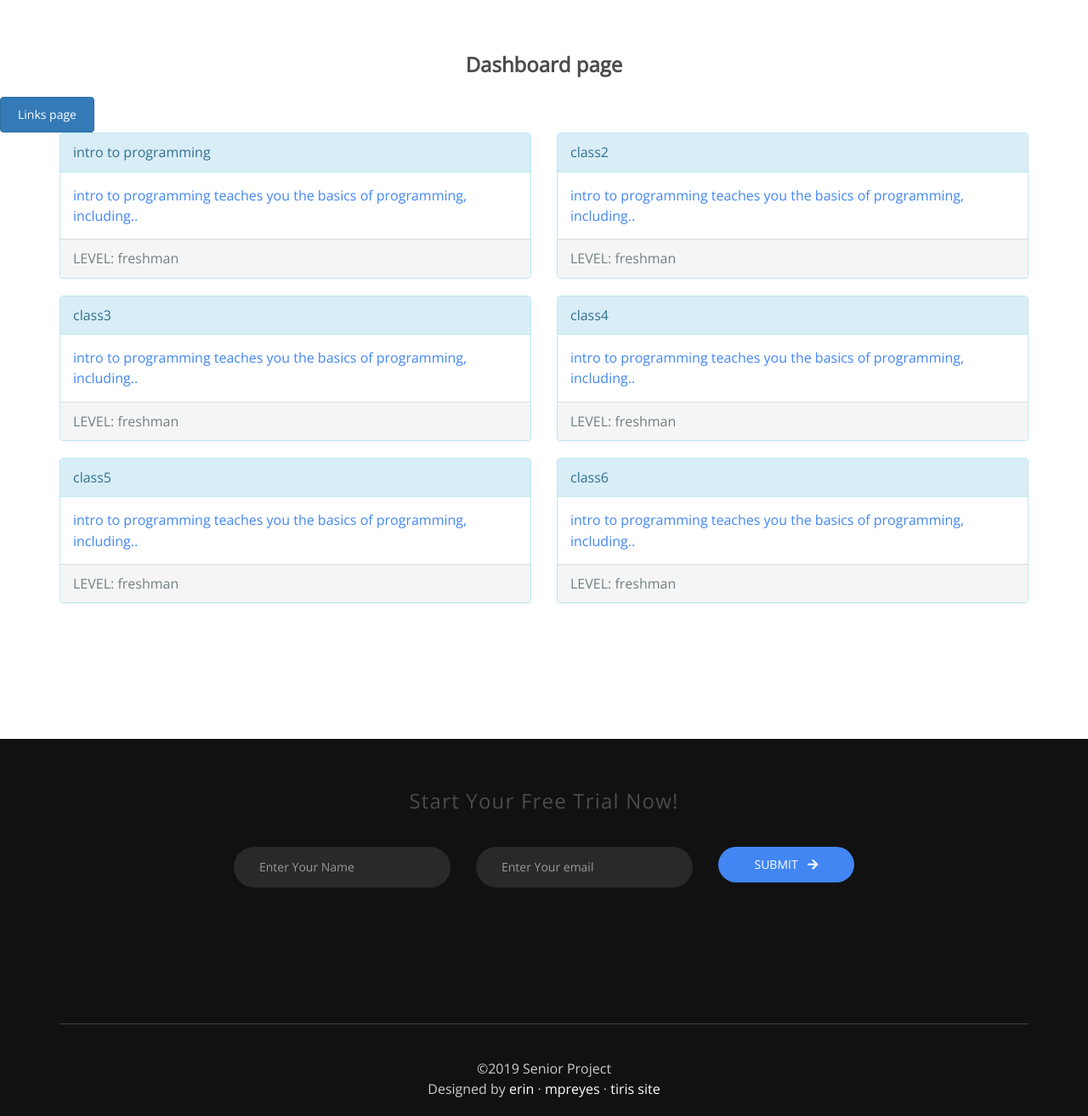
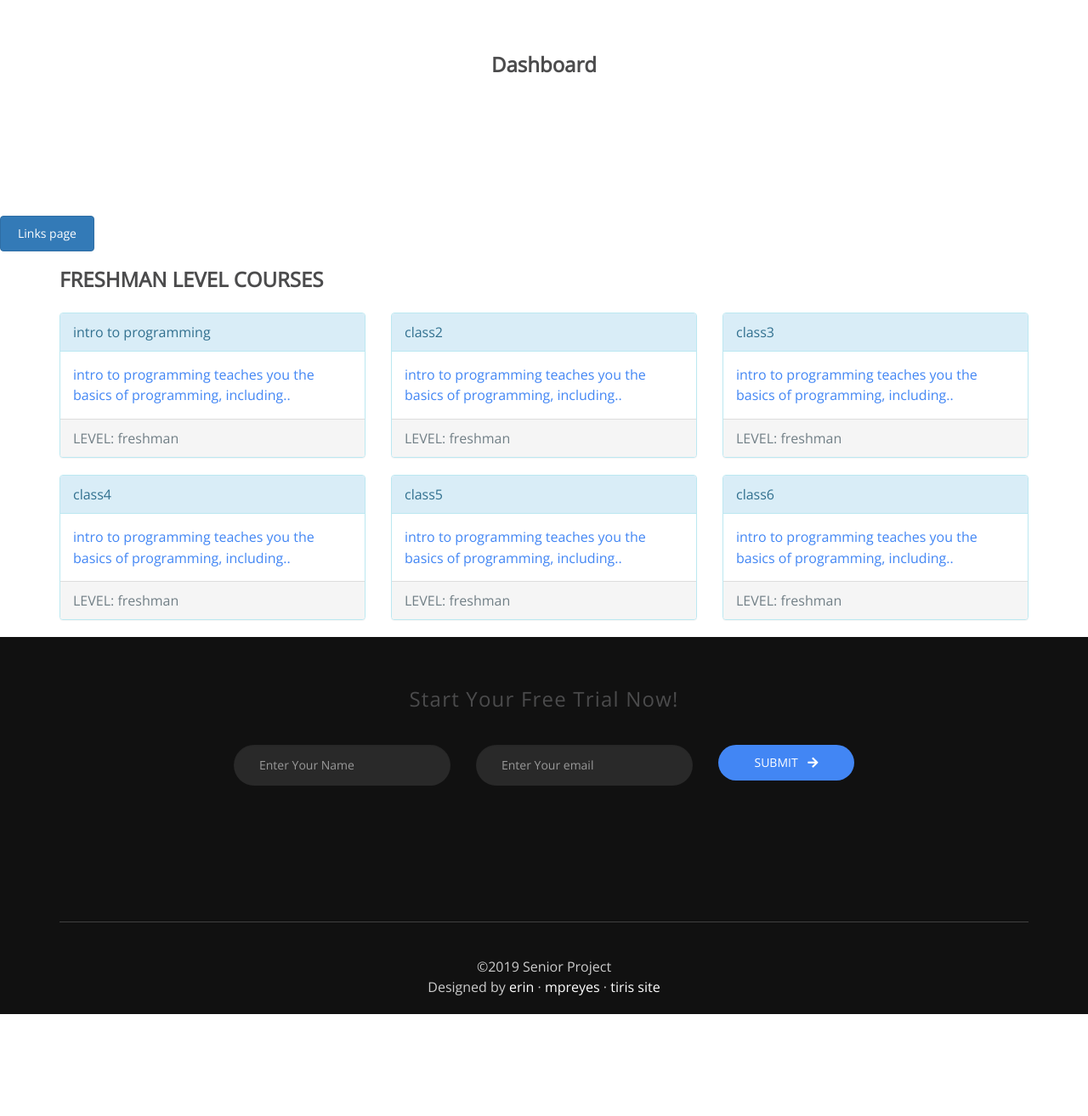
Before and after one commit to mpreyes/SeniorProject, a Django app: page /seniorProjectApp/dashboard/ in a window 1280 px wide. Shown: the part 97-1411 px from the top of the page at 85% size. After the commit the page ends 1291 px from the top, so only its background shows below. Run offline with Django 3.2, Linux system fonts and the light colour scheme; some libraries are stand-ins or nearby versions; some web fonts are replaced.

Commit message:
Format Dashboard Page
basic formatting for dashboard page, adding TODO comments on dashboard page and index page

```diff
--- a/seniorProjectApp/templates/seniorProjectApp/dashboard.html
+++ b/seniorProjectApp/templates/seniorProjectApp/dashboard.html
@@ -27,17 +27,32 @@
   </nav>
   <!--/ Navigation bar-->
 
+  <!-- TODO figure out if we need the "section" attribute or if we can just use a div,
+      here should be a div, section should be used to group elements that are related,
+      would be more helpful to use section for each "level" group of courses (fr, so, jr, sr) -->
   <section id="cta-2">
-           <h2 class="text-center">Dashboard page</h2>
+    <h2 class="text-center">Dashboard</h2>
+  </section>
+
+  <!-- TODO remove links button once we link individual courses to the links page-->
   <a href="/seniorProjectApp/links/">
     <button type="button" class="btn btn-primary">Links page</button>
   </a>
+
+  <!-- freshman courses header bar, build into loop once working -->
+  <!-- TODO make background the light blue? or lighter blue? -->
   <div class="container">
     <div class="row">
+      <div class="col-sm-12 col-lg-6">
+        <h2>FRESHMAN LEVEL COURSES</h2>
+      </div>
+    </div>
+  </div>
 
+  <div class="container">
+    <div class="row">
     {% for class in classes_list%}
-
-      <div class="col-sm-12 col-lg-6 class-list">
+      <div class="col-sm-12 col-lg-4 class-list">
         <div class="panel panel-default panel-info">
           <div class="panel-heading">{{class.name}}</div>
             <a class="class_list" href="/seniorProjectApp/links/">
@@ -51,7 +66,5 @@
     {% endfor %}
     </div>
   </div>
-  </section>
-
 
 {% endblock %}
--- a/seniorProjectApp/templates/seniorProjectApp/index.html
+++ b/seniorProjectApp/templates/seniorProjectApp/index.html
@@ -122,6 +122,7 @@
   </div>
   <!--/ Banner-->
 
+  <!-- TODO change icons to match content -->
   <!--Feature-->
   <section id="feature" class="section-padding">
     <div class="container">
@@ -182,6 +183,7 @@
   <!--/ feature-->
 
   <!-- survey results-->
+  <!-- TODO change icons to match content -->
   <!-- TODO make the "no" and "maybe" translucent or make "yes" a different color to make it stand out -->
   <!--Organisations-->
   <section id="organisations" class="section-padding">
@@ -304,6 +306,7 @@
     <!--/ Testimonial-->
 
   <!-- Team members -->
+  <!-- TODO why is every first letter caps in the member's bios? -->
   <!-- faculty member is mispelled-->
   <section id="faculity-member" class="section-padding">
       <div class="container">
```
Lines whose indentation alone changed are shown as unchanged.
